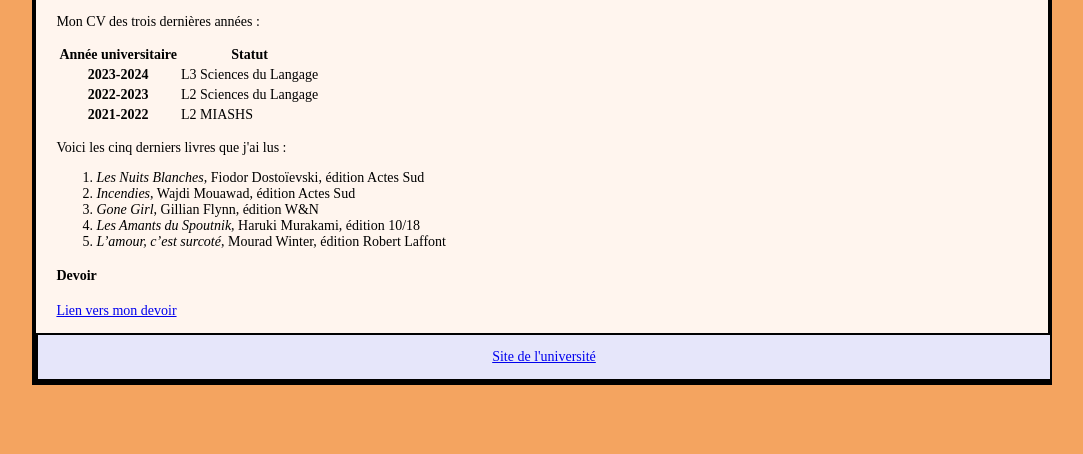
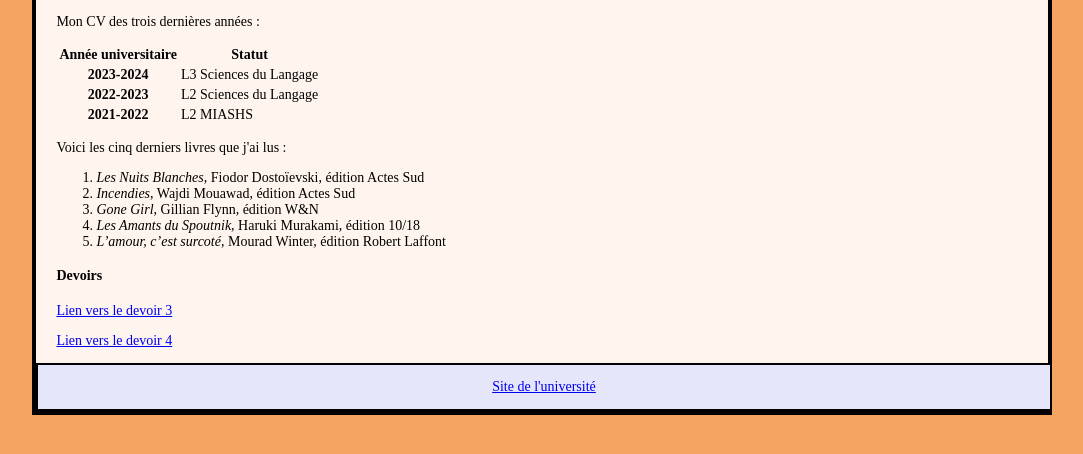
Before and after one commit to catalin1402/LZML021, a plain HTML site: page index.html in a window 1280 px wide. Shown: the part 268-722 px from the top of the page, without its empty margins (98-1181 px from the left). Drawn offline with Linux system fonts and the light colour scheme.

Commit message:
Update index.html
Ajout du lien vers le devoir 4

```diff
--- a/index.html
+++ b/index.html
@@ -46,8 +46,9 @@
             </ol>
         </div>
         <div id="devoir">
-            <h4>Devoir</h4>
-            <p><a href="assets/devoirs/devoir.pdf">Lien vers mon devoir</a></p>
+            <h4>Devoirs</h4>
+            <p><a href="assets/devoirs/devoir.pdf">Lien vers le devoir 3</a></p>
+            <p><a href="assets/devoirs/devoir4.pdf">Lien vers le devoir 4</a></p>
         </div>
         <footer>
             <p><a href="http://www.univ-paris3.fr">Site de l'université</a></p>
```
